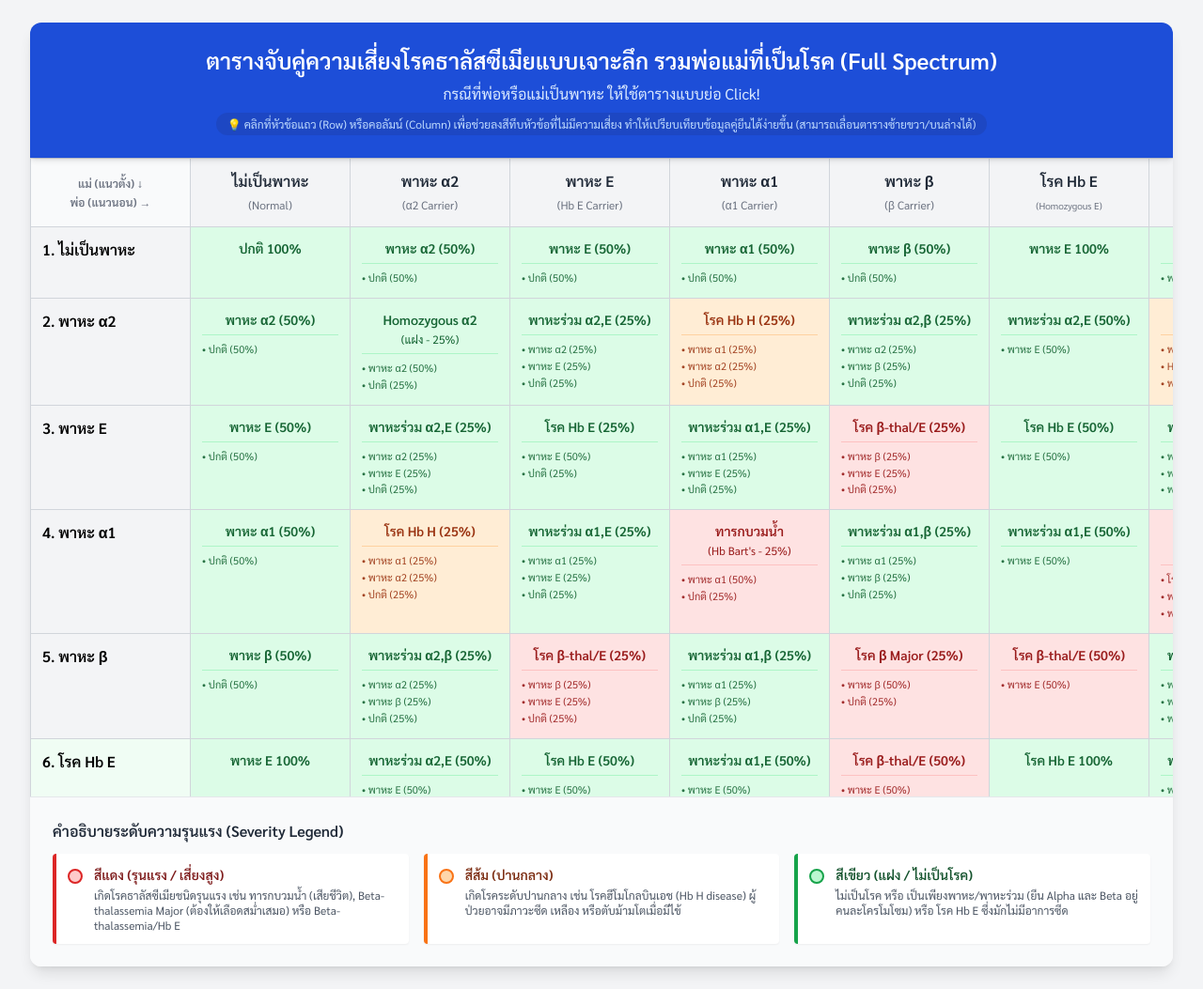
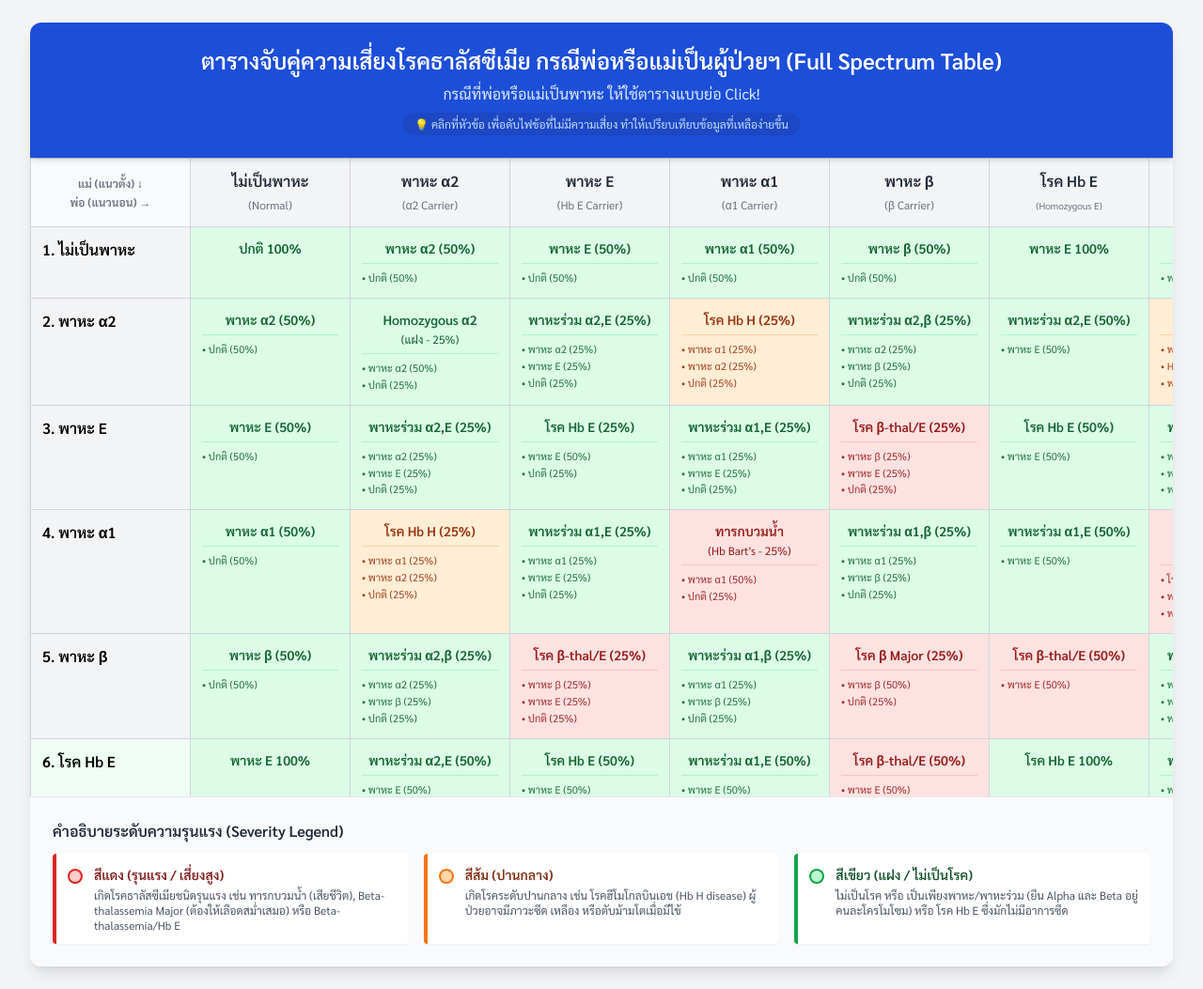
Before and after one commit to Aigineer/Thai-Thal-Matrix, a plain HTML site: page thal-matrix-full-spectrum.html in a window 1280 px wide. Shown: the whole page at 94% size. Drawn offline with nearby package versions, Linux system fonts and the light colour scheme.

Commit message:
Update thal-matrix-full-spectrum.html

```diff
--- a/thal-matrix-full-spectrum.html
+++ b/thal-matrix-full-spectrum.html
@@ -43,9 +43,9 @@
 
     <div class="max-w-[95vw] mx-auto bg-white rounded-xl shadow-lg overflow-hidden">
         <div class="p-6 bg-blue-700 text-white text-center shadow-md relative z-40">
-            <h1 class="text-2xl font-bold">ตารางจับคู่ความเสี่ยงโรคธาลัสซีเมียแบบเจาะลึก รวมพ่อแม่ที่เป็นโรค (Full Spectrum)</h1>
+            <h1 class="text-2xl font-bold">ตารางจับคู่ความเสี่ยงโรคธาลัสซีเมีย กรณีพ่อหรือแม่เป็นผู้ป่วยฯ (Full Spectrum Table)</h1>
             <p class="text-blue-100 mt-2">กรณีที่พ่อหรือแม่เป็นพาหะ ให้ใช้ตารางแบบย่อ <a href="https://aigineer.github.io/Thai-Thal-Matrix/">Click!</a></p>
-            <p class="text-xs text-blue-200 mt-2 bg-blue-800/50 inline-block px-3 py-1 rounded-full">💡 คลิกที่หัวข้อแถว (Row) หรือคอลัมน์ (Column) เพื่อช่วยลงสีทึบหัวข้อที่ไม่มีความเสี่ยง ทำให้เปรียบเทียบข้อมูลคู่ยีนได้ง่ายขึ้น (สามารถเลื่อนตารางซ้ายขวา/บนล่างได้)</p>
+            <p class="text-xs text-blue-200 mt-2 bg-blue-800/50 inline-block px-3 py-1 rounded-full">💡 คลิกที่หัวข้อ เพื่อดับไฟข้อที่ไม่มีความเสี่ยง ทำให้เปรียบเทียบข้อมูลที่เหลือง่ายขึ้น </p>
         </div>
 
         <div class="table-container">
```
